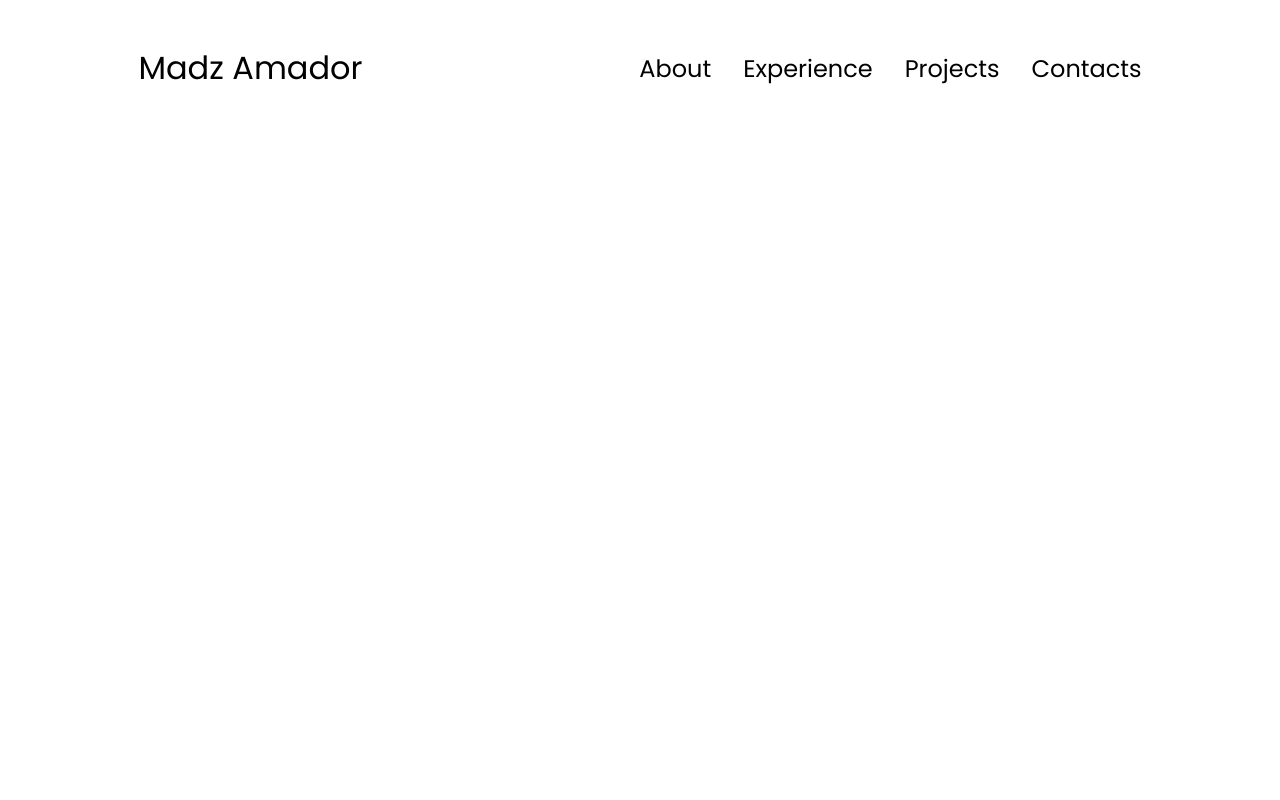
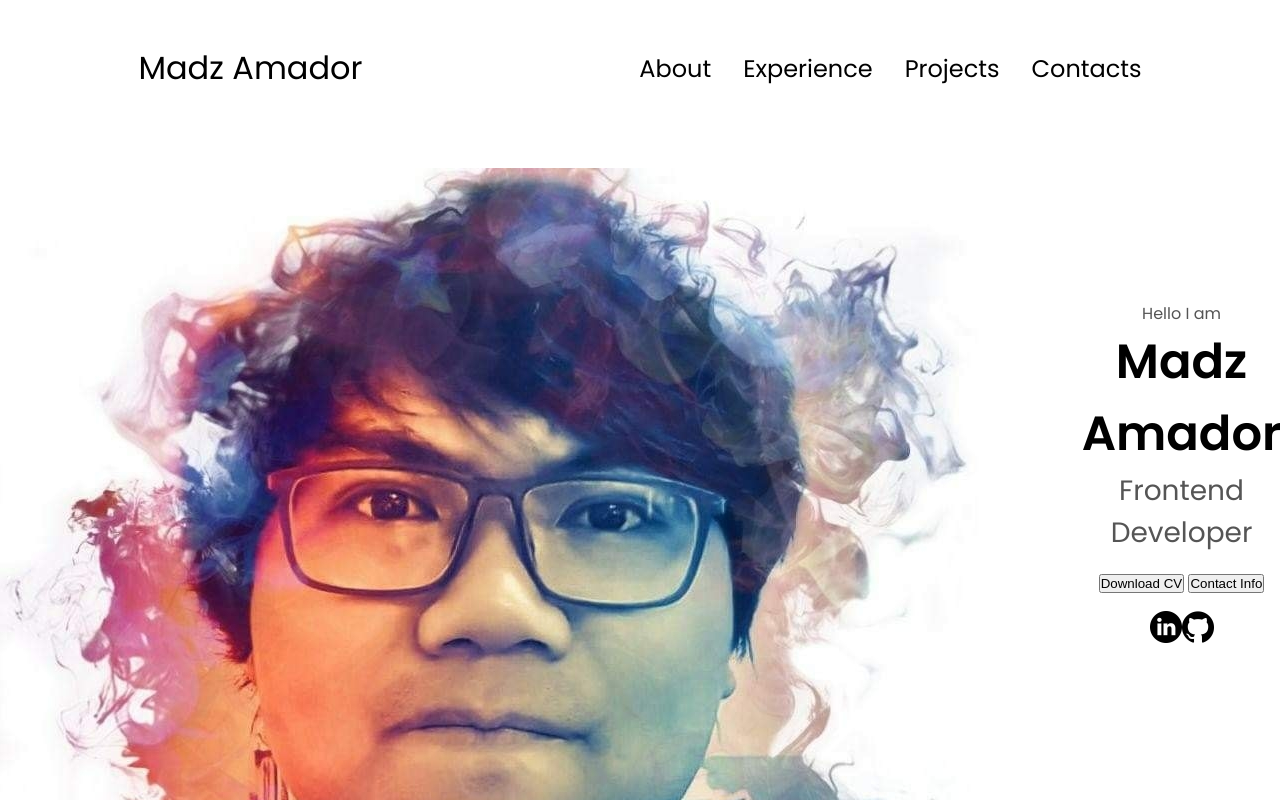
Before and after one commit to madzamador/NS-3A-BSIS-REPO, a plain HTML site: page index.html in a window 1280 px wide. Shown: the top 800 px of the page. Drawn offline with Linux system fonts and the light colour scheme.

Commit message:
Created Profile Section
text p1 and p2, button download CV and Social icons

```diff
--- a/index.html
+++ b/index.html
@@ -35,6 +35,41 @@
         </div>
       </div>
     </nav>
+    <section id="profile">
+      <div class="section__pic-3.png">
+        <img src="./assets/profile-pic-3.png" alt="Profile picture" />
+      </div>
+      <div class="section__text">
+        <p class="section__text__p1">Hello I am</p>
+        <h1 class="title">Madz Amador</h1>
+        <p class="section__text__p2">Frontend Developer</p>
+        <div class="btn-container">
+          <button
+            class="btn btn-color-2"
+            onclick="window.open('./assets/cv_madz_01.pdf')"
+          >
+            Download CV
+          </button>
+          <button class="btn btn-color-1" onclick="location.href='./#contact'">
+            Contact Info
+          </button>
+          <div id="socials-container">
+            <img
+              src="./assets/linkedin.png"
+              alt="My LinkedIn"
+              class="icon"
+              onclick="location.href='https://linkedin.com'"
+            />
+            <img
+              src="./assets/github.png"
+              alt="My Github"
+              class="icon"
+              onclick="location.href='https://github.com'"
+            />
+          </div>
+        </div>
+      </div>
+    </section>
     <script src="script.js"></script>
   </body>
 </html>
--- a/style.css
+++ b/style.css
@@ -142,3 +142,69 @@ a:hover {
 .hamburger-icon span:first-child {
   transform: none;
 }
+
+/* Section */
+
+section {
+  padding-top: 4vh;
+  height: 96vh;
+  margin: 0 10rem;
+  box-sizing: border-box;
+  min-height: fit-content;
+}
+
+.section-container {
+  display: flex;
+}
+
+/* Profile Section */
+
+#profile {
+  display: flex;
+  justify-content: center;
+  gap: 5rem;
+  height: 80vh;
+}
+
+.section__pic-container {
+  display: flex;
+  height: 400px;
+  width: 400px;
+  margin: auto 0;
+}
+
+.section__text {
+  align-self: center;
+  text-align: center;
+}
+
+.section__text_p {
+  font-weight: 600;
+}
+
+.section__text__p1 {
+  text-align: center;
+}
+
+.section__text__p2 {
+  font-size: 1.75rem;
+  margin-bottom: 1rem;
+}
+
+.title {
+  font-size: 3rem;
+  text-align: center;
+}
+
+#socials-container {
+  display: flex;
+  justify-content: center;
+  margin-top: 1rem;
+}
+
+/*Icon*/
+
+.icon {
+  cursor: pointer;
+  height: 2rem;
+}
```
